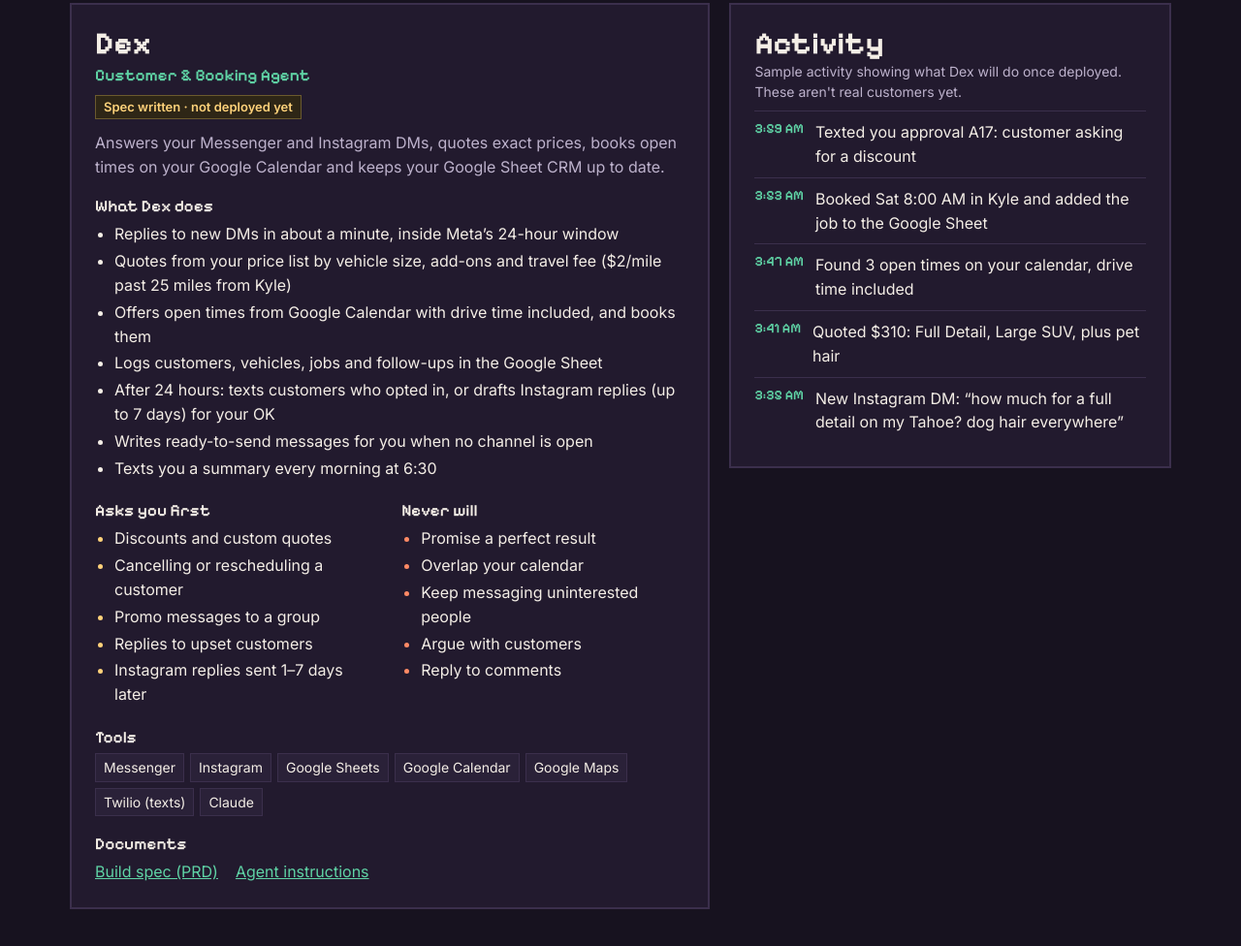
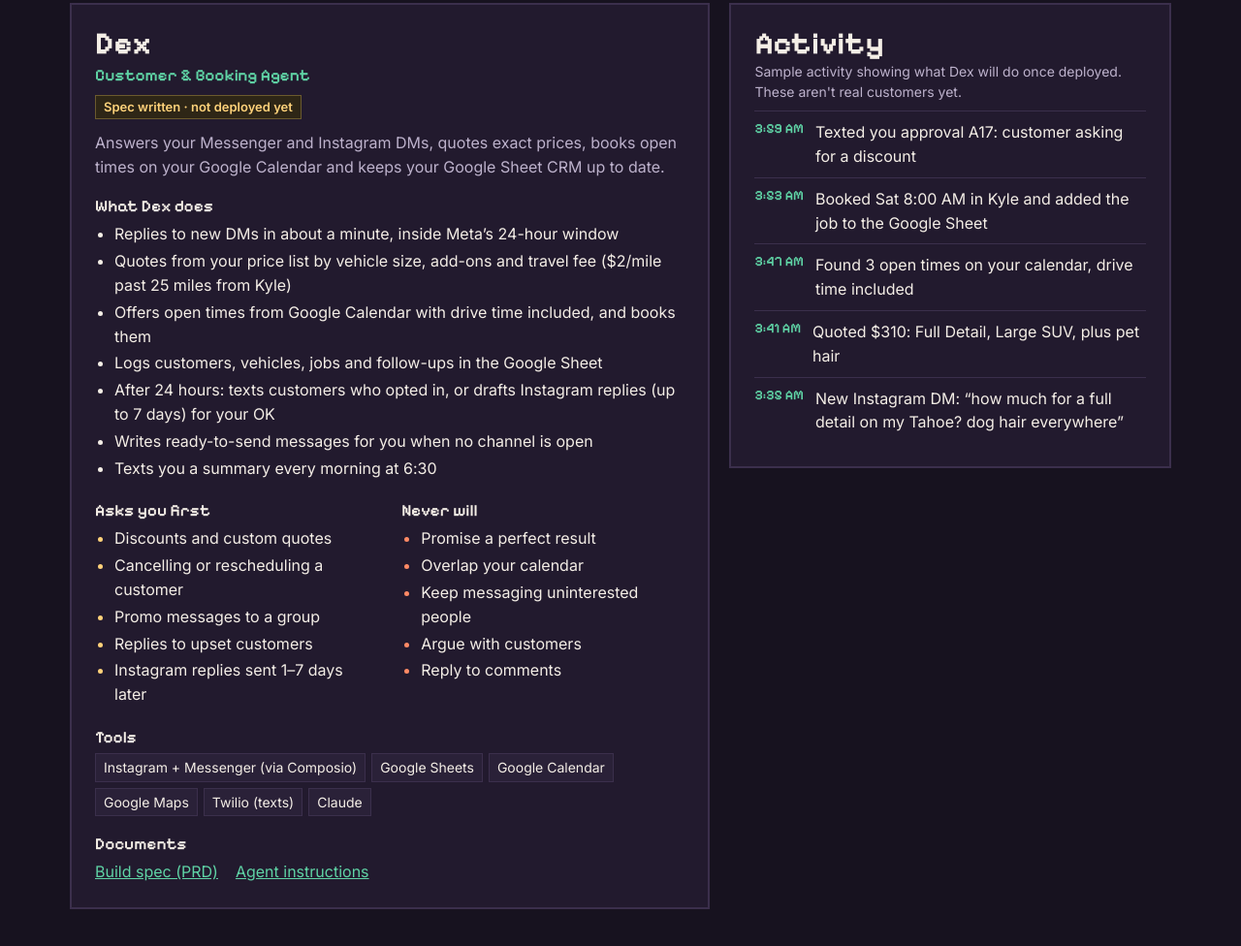
Before and after one commit to discounteddetails/ai--gency, a plain HTML site: page office/index.html in a window 1280 px wide. Shown: the part 690-1666 px from the top of the page at 97% size. Drawn offline with Linux system fonts and the light colour scheme.

Commit message:
Switch Dex's Instagram and Messenger layer to Composio
Co-Authored-By: Claude Opus 5.5 <noreply@anthropic.com>
Claude-Session: https://claude.ai/code/session_01DNhCmJnn1b3jaPyAmkGQa9

```diff
--- a/office/index.html
+++ b/office/index.html
@@ -94,7 +94,7 @@ const AGENTS=[
    does:['Replies to new DMs in about a minute, inside Meta’s 24-hour window','Quotes from your price list by vehicle size, add-ons and travel fee ($2/mile past 25 miles from Kyle)','Offers open times from Google Calendar with drive time included, and books them','Logs customers, vehicles, jobs and follow-ups in the Google Sheet','After 24 hours: texts customers who opted in, or drafts Instagram replies (up to 7 days) for your OK','Writes ready-to-send messages for you when no channel is open','Texts you a summary every morning at 6:30'],
    asks:['Discounts and custom quotes','Cancelling or rescheduling a customer','Promo messages to a group','Replies to upset customers','Instagram replies sent 1–7 days later'],
    never:['Promise a perfect result','Overlap your calendar','Keep messaging uninterested people','Argue with customers','Reply to comments'],
-   tools:['Messenger','Instagram','Google Sheets','Google Calendar','Google Maps','Twilio (texts)','Claude'],
+   tools:['Instagram + Messenger (via Composio)','Google Sheets','Google Calendar','Google Maps','Twilio (texts)','Claude'],
    docs:[['Build spec (PRD)','https://github.com/discounteddetails/ai--gency/blob/claude/autonomous-agent-design-vtbcag/agents/discounted-details/docs/PRD.md'],['Agent instructions','https://github.com/discounteddetails/ai--gency/blob/claude/autonomous-agent-design-vtbcag/agents/discounted-details/docs/AGENT_INSTRUCTIONS.md']],
    demo:[['New Instagram DM: “how much for a full detail on my Tahoe? dog hair everywhere”','New DM from Instagram!'],['Quoted $310: Full Detail, Large SUV, plus pet hair','Quoted $310 for the Tahoe'],['Found 3 open times on your calendar, drive time included','Found 3 open times'],['Booked Sat 8:00 AM in Kyle and added the job to the Google Sheet','Booked Sat 8:00 AM ✅'],['Texted you approval A17: customer asking for a discount','Texted you for approval'],['Texted 2 day-before reminders to customers who opted in','Texted 2 reminders'],['Drafted a reply to a 3-day-old Instagram question and sent it to you for OK','Sent you a late reply to OK'],['Customer said “no thanks”, so they’re marked Do Not Contact','Marked Do Not Contact']]}
 ];
```
Also changed, not shown: 2 other files.
